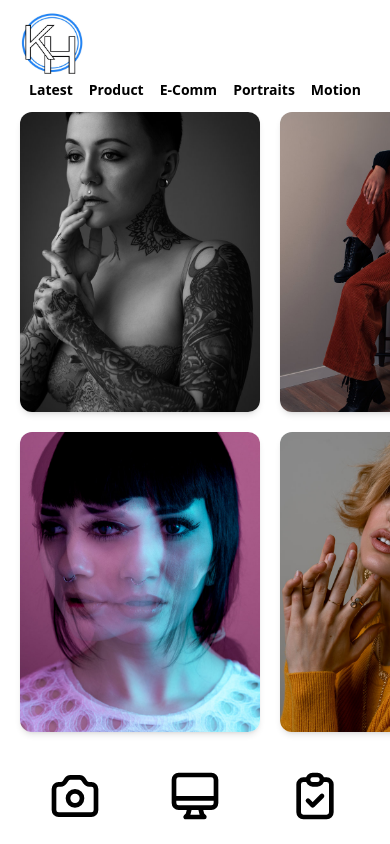
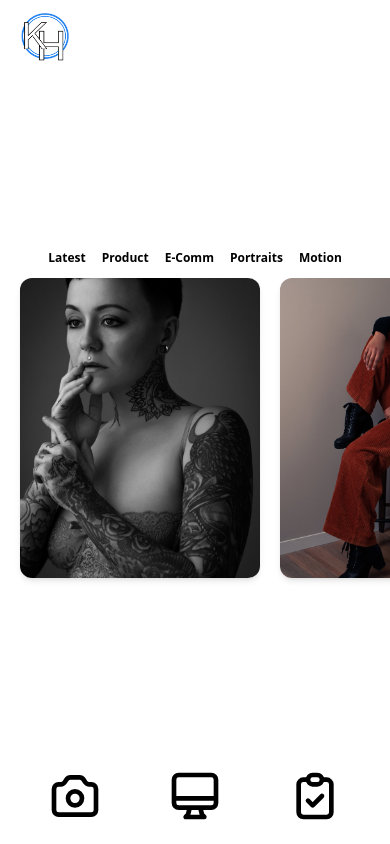
Before and after one commit to kirbyhines/personal-website, a Next.js app: page /photo in a window 390 px wide. Both pictures are taken after a click on the element "Portraits". Built offline with nearby package versions, Linux system fonts and the light colour scheme.

Commit message:
mobile fixes

```diff
--- a/pages/Components/ECommGallery.js
+++ b/pages/Components/ECommGallery.js
@@ -5,8 +5,8 @@ import ImageCard from './ImageCard';
 
 function ECommGallery() {
   return (
-    <div className="block flex-col items-center  overflow-x-auto scrollbar-hide mx-5  w-screen">
-      <div className=" grid grid-cols-5 gap-5 w-max px-5 mx-auto mb-4">
+    <div className=" flex flex-col items-center  overflow-x-auto scrollbar-hide  w-screen justify-center">
+      <div className="flex gap-5 w-max px-5 mx-auto mb-4 lg:grid lg:grid-cols-5 ">
         <ImageCard image="/Photos/ecomm/83835_01_main.jpg" />
         <ImageCard image="/Photos/ecomm/88928_01_main.jpg" />
         <ImageCard image="/Photos/ecomm/148127_01_main.jpg" />
--- a/pages/Components/LatestGallery.js
+++ b/pages/Components/LatestGallery.js
@@ -5,8 +5,8 @@ import ImageCard from './ImageCard';
 
 function Gallery() {
   return (
-    <div className="block flex-col items-center  overflow-x-auto scrollbar-hide mx-5  w-screen">
-      <div className=" grid grid-cols-5 gap-5 w-max px-5 mx-auto mb-4">
+    <div className=" flex flex-col items-center  overflow-x-auto scrollbar-hide  w-screen justify-center">
+      <div className="flex gap-5 w-max px-5 mx-auto mb-4 lg:grid lg:grid-cols-5 ">
         <ImageCard image="/Photos/latest/1.jpg" />
         <ImageCard image="/Photos/latest/2.jpg" />
         <ImageCard image="/Photos/latest/3.jpg" />
--- a/pages/Components/Logo.js
+++ b/pages/Components/Logo.js
@@ -9,8 +9,8 @@ function Logo() {
   return (
     <div className="absolute top-3 left-5 cursor-pointer">
       <Image
-        width={64}
-        height={64}
+        width={50}
+        height={50}
         src="/icons/logo.jpg"
         alt=" "
         onClick={() => router.push('/')}
--- a/pages/Components/MotionCard.js
+++ b/pages/Components/MotionCard.js
@@ -4,9 +4,9 @@ import React from 'react';
 
 function MotionCard({ video }) {
   return (
-    <div className="w-[70vw] h-[400px] md:h-[500px] lg:h-[600px]">
+    <div className="w-[70vw] h-[300px] md:h-[500px] lg:h-[600px]">
       <iframe
-        className="w-[70vw] h-[400px] md:h-[500px] lg:h-[600px] object-fill rounded-xl shadow-md"
+        className="w-[70vw] h-[300px] md:h-[500px] lg:h-[600px] object-fill rounded-xl shadow-md"
         src={video}
         title="YouTube video player"
       ></iframe>
--- a/pages/Components/MotionGallery.js
+++ b/pages/Components/MotionGallery.js
@@ -5,7 +5,7 @@ import MotionCard from './MotionCard';
 
 function MotionGallery() {
   return (
-    <div className="flex flex-col justify-center items-center overflow-x-auto scrollbar-hide mx-5 h-[80vh] w-screen">
+    <div className=" flex flex-col items-center  overflow-x-auto scrollbar-hide  w-screen justify-center">
       <div className="grid grid-rows-1 grid-cols-4 gap-5 w-max px-5 lg:px-20  mx-auto mb-4">
         <MotionCard video="https://www.youtube.com/embed/zEtr3eQs-H4" />
         <MotionCard video="https://www.youtube.com/embed/CRoskAZXspE" />
--- a/pages/Components/Portraits.js
+++ b/pages/Components/Portraits.js
@@ -5,8 +5,8 @@ import ImageCard from './ImageCard';
 
 function Portraits() {
   return (
-    <div className="block flex-col items-center  overflow-x-auto scrollbar-hide mx-5  w-screen">
-      <div className=" grid grid-cols-5 gap-5 w-max px-5 mx-auto mb-4">
+    <div className=" flex flex-col items-center  overflow-x-auto scrollbar-hide  w-screen justify-center">
+      <div className="flex gap-5 w-max px-5 mx-auto mb-4 lg:grid lg:grid-cols-5 ">
         <ImageCard image="/Photos/portraits/1.jpg" />
         <ImageCard image="/Photos/portraits/2.jpg" />
         <ImageCard image="/Photos/portraits/3.jpg" />
--- a/pages/Components/ProductGallery.js
+++ b/pages/Components/ProductGallery.js
@@ -5,8 +5,8 @@ import ImageCard from './ImageCard';
 
 function ProductGallery() {
   return (
-    <div className="block flex-col items-center  overflow-x-auto scrollbar-hide mx-5  w-screen">
-      <div className=" grid grid-cols-5 gap-5 w-max px-5 mx-auto mb-4">
+    <div className=" flex flex-col items-center  overflow-x-auto scrollbar-hide  w-screen justify-center">
+      <div className="flex gap-5 w-max px-5 mx-auto mb-4 lg:grid lg:grid-cols-5 ">
         <ImageCard image="/Photos/product/0629_AnthonyThomas_Set50642.jpg" />
         <ImageCard image="/Photos/product/2017FallHoliday-238-Edit.jpg" />
         <ImageCard image="/Photos/product/Base-Edit.jpg" />
--- a/pages/photo.js
+++ b/pages/photo.js
@@ -14,8 +14,8 @@ function Photo() {
   const [active, setActive] = useState('Latest');
 
   return (
-    <div className=" flex flex-col justify-center items-center  mt-20">
-      <div className="flex flex-row mb-3 font-semibold text-sm  whitespace-nowrap">
+    <div className=" flex flex-col items-center justify-center h-screen w-screen ">
+      <div className="flex flex-row mb-3 font-semibold text-xs  whitespace-nowrap  justify-center ">
         <h2
           className="px-2 cursor-pointer hover:text-blue-500"
           onClick={() => setActive('Latest')}
```
